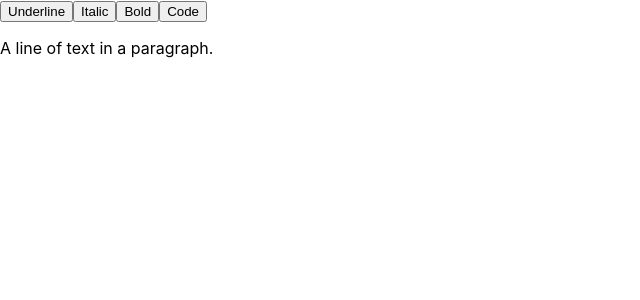
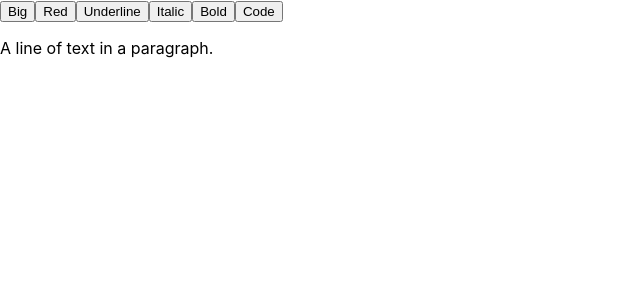
Before and after one commit to noted-eip/poc-slate-react-editor, a React (Create React App) app: page / in a window 1280 px wide. Shown: the top 300 px of the page, without its empty margins (0-640 px from the left). Built offline with nearby package versions, Linux system fonts and the light colour scheme.

Commit message:
feat: add big and red setting

```diff
--- a/src/App.tsx
+++ b/src/App.tsx
@@ -48,6 +48,16 @@ const App = () => {
         }
       }}>
         <div>
+        <button onMouseDown={event => {
+            event.preventDefault()
+            CustomEditor.toggleBigMark(editor) }}>
+              Big
+          </button>
+          <button onMouseDown={event => {
+            event.preventDefault()
+            CustomEditor.toggleRedMark(editor) }}>
+              Red
+          </button>
         <button onMouseDown={event => {
             event.preventDefault()
             CustomEditor.toggleUnderlineMark(editor) }}>
@@ -126,8 +136,10 @@ const Leaf = (props: RenderLeafProps) => {
       {...props.attributes}
       style={{
         fontWeight: props.leaf.bold ? 'bold' : 'normal',
+        fontSize: props.leaf.big ? 25 : 16,
         fontStyle: props.leaf.italic ? 'italic' : 'normal',
-        textDecorationLine: props.leaf.underline ? 'underline' : 'none'
+        textDecorationLine: props.leaf.underline ? 'underline' : 'none',
+        color: props.leaf.red ? 'red' : 'black'
       }}
     >
       {props.children}
--- a/src/editor.tsx
+++ b/src/editor.tsx
@@ -1,6 +1,22 @@
 import { Editor, Text, Element, Transforms } from "slate"
 
 export const CustomEditor = {
+    isBigMarkActive(editor: Editor) {
+        const [match]: any = Editor.nodes(editor, {
+          match: n => Text.isText(n) && n.big === true,
+          universal: true,
+        })
+        return !!match
+      },
+
+    isRedMarkActive(editor: Editor) {
+        const [match]: any = Editor.nodes(editor, {
+          match: n => Text.isText(n) && n.red === true,
+          universal: true,
+        })
+        return !!match
+      },
+
     isUnderlineMarkActive(editor: Editor) {
         const [match]: any = Editor.nodes(editor, {
           match: n => Text.isText(n) && n.underline === true,
@@ -30,6 +46,24 @@ export const CustomEditor = {
         match: n => Element.isElement(n) && n.type === 'code',
       })
       return !!match
+    },
+
+    toggleBigMark(editor: Editor) {
+        const isActive = CustomEditor.isBigMarkActive(editor)
+        Transforms.setNodes(
+          editor,
+          { big: isActive ? undefined : true },
+          { match: n => Text.isText(n), split: true }
+        )
+      },
+
+    toggleRedMark(editor: Editor) {
+    const isActive = CustomEditor.isRedMarkActive(editor)
+    Transforms.setNodes(
+        editor,
+        { red: isActive ? undefined : true },
+        { match: n => Text.isText(n), split: true }
+    )
     },
 
     toggleUnderlineMark(editor: Editor) {
```
Also changed, not shown: src/custom-types.tsx (+8 -1 lines).
